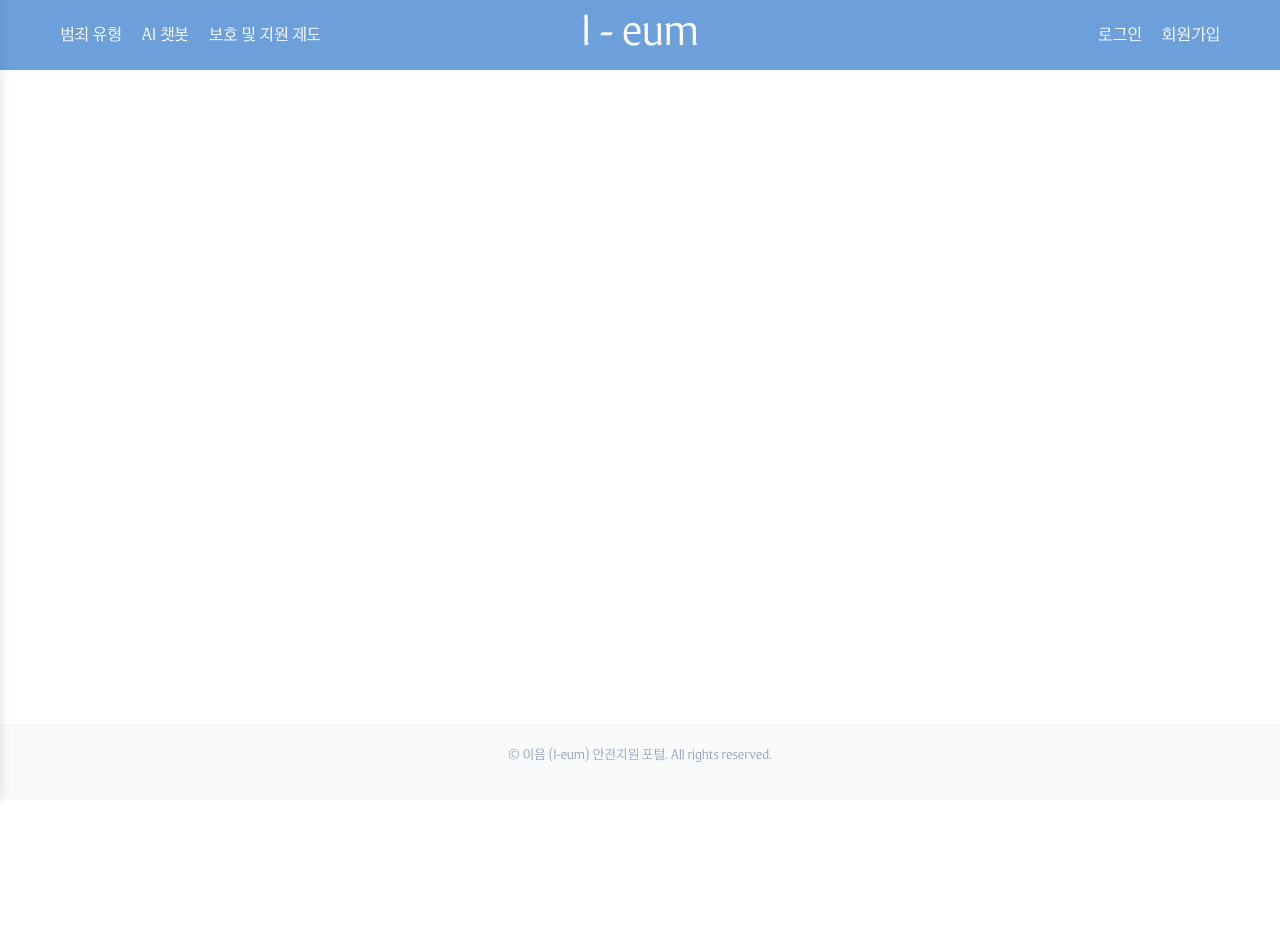
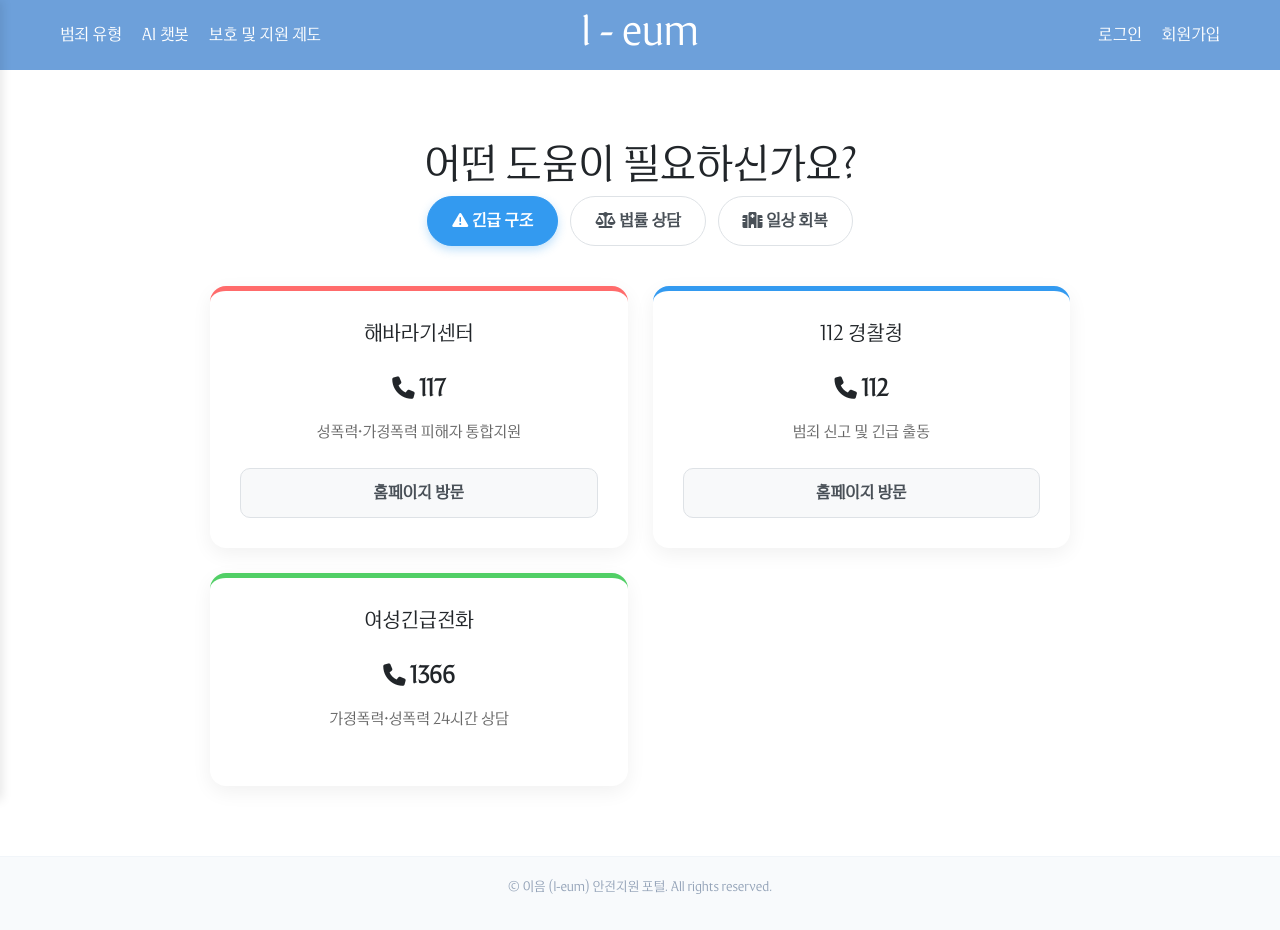
Before and after one commit to jinjinx28/I-eum, a React (Vite) app in the folder front/: page /support in a window 1280 px wide. Before the commit the page ends 800 px from the top, so only its background shows below. Built offline with nearby package versions, Linux system fonts and the light colour scheme.

Commit message:
feat - implement tab navigation for support centers

```diff
--- a/front/src/App.jsx
+++ b/front/src/App.jsx
@@ -10,6 +10,7 @@ import Footer from './component/Footer.jsx';
 import CrimeMenu from './component/CrimeMenu.jsx';
 import CrimeDetail from './component/CrimeDetail.jsx';
 import Checklist from './component/Checklist.jsx';
+import Support from './component/Support.jsx';
 
 function App() {
   return (
@@ -26,6 +27,7 @@ function App() {
             <Route path="/crimemenu/:typeId" element={<CrimeDetail />} />
             <Route path="/checklist/:typeId" element={<Checklist />} />
             <Route path="/checklist" element={<CrimeMenu />} />
+            <Route path="/support" element={<Support/>} />
           </Routes>
         </main>
 
--- /dev/null
+++ b/front/src/component/Support.jsx
@@ -0,0 +1,60 @@
+import React, { useState } from 'react'; // useState 추가!
+import '../css/Support.css';
+
+const SUPPORT_CENTERS = [
+  { name: '해바라기센터', phone: '117', url: 'https://www.sunflowercenter.or.kr', desc: '성폭력·가정폭력 피해자 통합지원', color: '#ff6b6b', category: 'emergency' },
+  { name: '112 경찰청', phone: '112', url: 'https://www.police.go.kr', desc: '범죄 신고 및 긴급 출동', color: '#339af0', category: 'emergency' },
+  { name: '대한법률구조공단', phone: '132', url: 'https://www.klac.or.kr', desc: '무료 법률 상담 및 소송 지원', color: '#845ef7', category: 'legal' },
+  { name: '범죄피해자지원센터', phone: '1577-1295', url: 'https://www.kcva.or.kr', desc: '피해자 상담, 경제적/의료적 지원', color: '#f08c00', category: 'recovery' },
+  { name: '여성긴급전화', phone: '1366', desc: '가정폭력·성폭력 24시간 상담', color: '#51cf66', category: 'emergency' }
+];
+
+function Support() {
+  const [category, setCategory] = useState('emergency'); // 기본값 설정
+
+  // 여기서 filteredCenters를 계산합니다!
+  const filteredCenters = SUPPORT_CENTERS.filter(center => center.category === category);
+
+  return (
+    <div className="support-container">
+      <h1>어떤 도움이 필요하신가요?</h1>
+      <div className="support-tabs">
+        <button
+            className={category === 'emergency' ? 'active' : ''}
+            onClick={() => setCategory('emergency')}
+        >
+            <i className="fa-solid fa-triangle-exclamation"></i> 긴급 구조
+        </button>
+
+        <button
+            className={category === 'legal' ? 'active' : ''}
+            onClick={() => setCategory('legal')}
+        ><i className="fa-solid fa-scale-balanced"></i> 법률 상담
+        </button>
+
+        <button
+            className={category === 'recovery' ? 'active' : ''}
+            onClick={() => setCategory('recovery')}
+        ><i className="fa-solid fa-hospital"></i> 일상 회복
+        </button>
+        </div>
+
+      <div className="center-grid">
+        {filteredCenters.map((center, index) => (
+          <div className="center-card" key={index} style={{ borderTop: `5px solid ${center.color}` }}>
+            <h3>{center.name}</h3>
+            <p className="phone"><i className="fa-solid fa-phone"></i> {center.phone}</p>
+            <p className="desc">{center.desc}</p>
+            {center.url && (
+              <a href={center.url} target="_blank" rel="noopener noreferrer" className="web-btn">
+                홈페이지 방문
+              </a>
+            )}
+          </div>
+        ))}
+      </div>
+    </div>
+  );
+}
+
+export default Support;
--- /dev/null
+++ b/front/src/css/Support.css
@@ -0,0 +1,95 @@
+.support-container {
+  max-width: 900px;
+  margin: 50px auto;
+  padding: 20px;
+  text-align: center;
+}
+
+.subtitle { color: #666; margin-bottom: 40px; }
+
+/* tab menu */
+.support-tabs {
+  margin-bottom: 40px;
+  display: flex;
+  justify-content: center;
+  gap: 12px;
+}
+
+.support-tabs button {
+  padding: 12px 24px;
+  border-radius: 30px;
+  border: 1px solid #dee2e6;
+  background: white;
+  cursor: pointer;
+  font-weight: 600;
+  color: #495057;
+  transition: all 0.2s ease;
+}
+
+.support-tabs button:hover {
+  background: #f8f9fa;
+  border-color: #adb5bd;
+}
+
+.support-tabs button.active {
+  background: #339af0;
+  color: white;
+  border-color: #339af0;
+  box-shadow: 0 4px 10px rgba(51, 154, 240, 0.3);
+}
+
+/* grid layout */
+.center-grid {
+  display: grid;
+  grid-template-columns: repeat(auto-fit, minmax(280px, 1fr));
+  gap: 25px;
+}
+
+/* card */
+.center-card {
+  background: white;
+  padding: 30px;
+  border-radius: 16px;
+  box-shadow: 0 6px 20px rgba(0,0,0,0.06);
+  display: flex;
+  flex-direction: column;
+  justify-content: space-between;
+  border-top: 5px solid #eee;
+}
+
+.center-card h3 {
+  margin-bottom: 12px;
+  font-size: 1.25rem;
+}
+
+.phone {
+  font-size: 1.4rem;
+  font-weight: 700;
+  color: #212529;
+  margin: 15px 0;
+}
+
+.desc {
+  font-size: 0.95rem;
+  color: #666;
+  margin-bottom: 25px;
+  line-height: 1.5;
+}
+
+/* button */
+.web-btn {
+  display: block;
+  padding: 12px;
+  background-color: #f8f9fa;
+  color: #495057;
+  text-decoration: none;
+  font-weight: 600;
+  border-radius: 10px;
+  border: 1px solid #dee2e6;
+  transition: all 0.2s;
+}
+
+.web-btn:hover {
+  background-color: #e9ecef;
+  color: #212529;
+}
```
